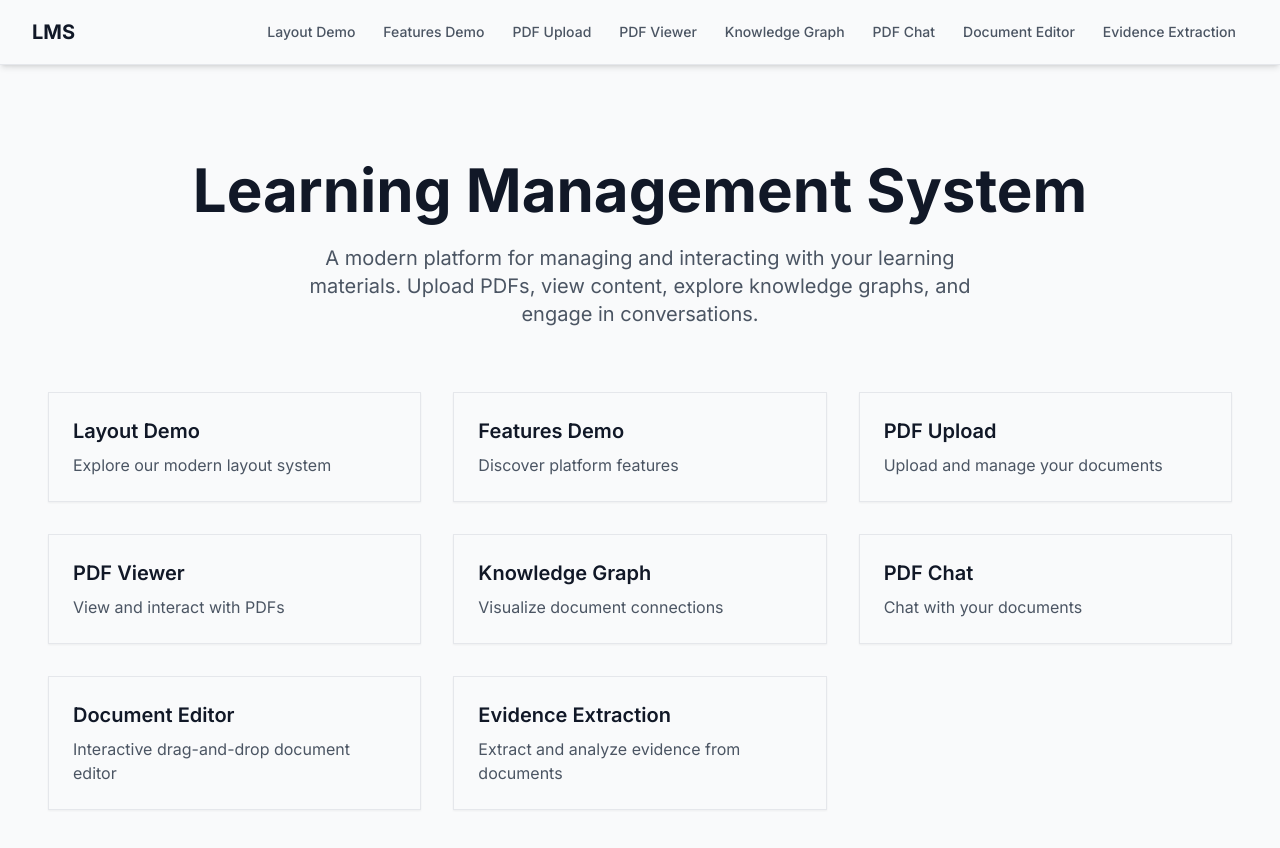
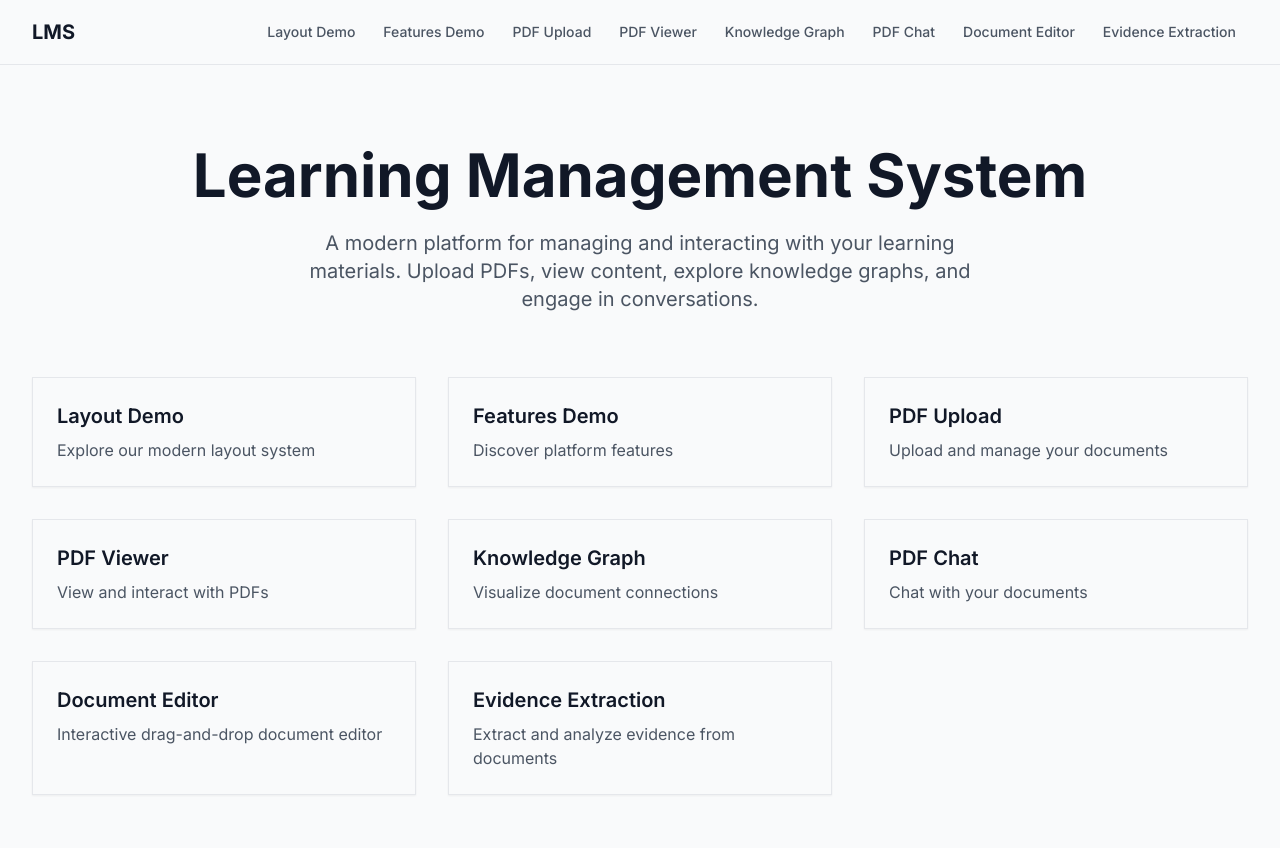
Before and after one commit to MinhThieu145/pdf-rag-application-client, a Next.js app: page / in a window 1280 px wide. Shown: the top 848 px of the page. After the commit the page ends 800 px from the top, so only its background shows below. Built offline with nearby package versions, Linux system fonts and the light colour scheme.

Commit message:
Improved on visualization of the Nav bar and Feature Demo. Now it looks much nicer and cleaner

```diff
--- a/app/features-demo/page.tsx
+++ b/app/features-demo/page.tsx
@@ -14,14 +14,15 @@ export default function FeaturesDemo() {
   };
 
   return (
-    <div className="min-h-screen bg-gray-50">
-      <div className="container mx-auto px-4 py-8">
-        <h1 className="text-2xl font-bold mb-6 text-gray-800">Editor Demo</h1>
-        <div className="flex gap-6 h-[calc(100vh-12rem)]">
-          <div className="flex-1 bg-white rounded-lg shadow-lg p-6">
-            <Editor onChange={handleEditorChange} />
+    <div className="h-full bg-gray-50 overflow-hidden">
+      <div className="h-full max-w-screen-2xl mx-auto p-4 sm:p-6 lg:p-8">
+        <div className="flex gap-6 h-full">
+          <div className="w-2/3 bg-white rounded-xl border-2 border-gray-200 dark:border-gray-800 p-6 overflow-hidden">
+            <div className="h-full overflow-auto">
+              <Editor onChange={handleEditorChange} />
+            </div>
           </div>
-          <div className="w-[450px] bg-white rounded-lg shadow-lg">
+          <div className="w-1/3 bg-white rounded-xl border-2 border-gray-200 dark:border-gray-800 overflow-hidden">
             <Chat />
           </div>
         </div>
--- a/app/layout.tsx
+++ b/app/layout.tsx
@@ -17,9 +17,9 @@ export default function RootLayout({
 }) {
   return (
     <html lang="en" className="h-full">
-      <body className={`${inter.className} min-h-screen bg-gray-50 dark:bg-gray-900`}>
+      <body className={`${inter.className} h-full flex flex-col overflow-hidden bg-gray-50 dark:bg-gray-900`}>
         <Navigation />
-        <main className="mt-16 p-4">
+        <main className="flex-1 overflow-hidden">
           {children}
         </main>
       </body>
--- a/components/Navigation.tsx
+++ b/components/Navigation.tsx
@@ -26,7 +26,7 @@ export default function Navigation() {
   };
 
   return (
-    <nav className="fixed top-0 right-0 left-0 z-50 bg-white dark:bg-gray-900 border-b border-gray-200 dark:border-gray-800 shadow-md backdrop-blur-none">
+    <nav className="sticky top-0 z-50 bg-white dark:bg-gray-900 border-b border-gray-200 dark:border-gray-800">
       <div className="max-w-screen-2xl mx-auto px-4 sm:px-6 lg:px-8">
         <div className="flex items-center justify-between h-16">
           {/* Logo */}
```
